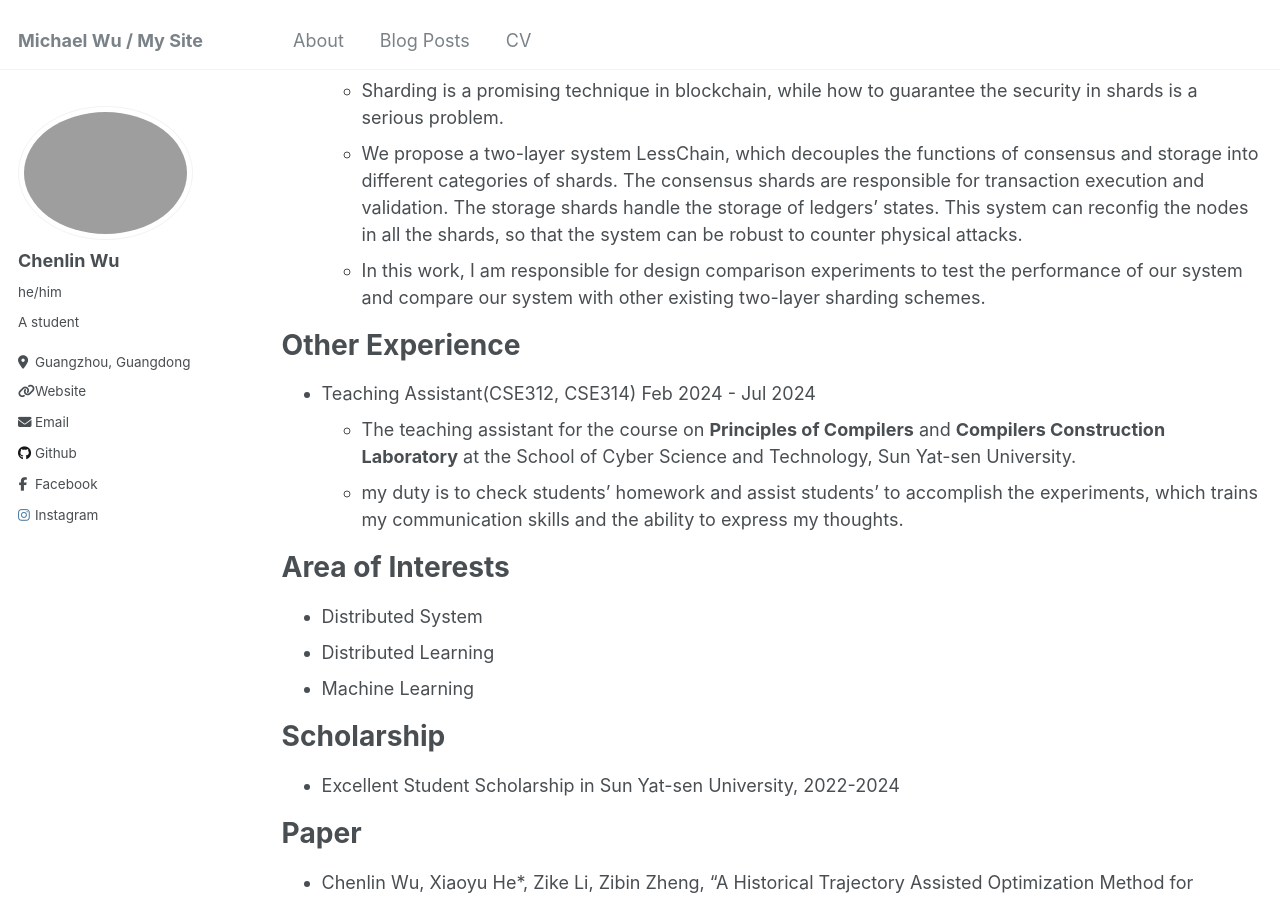
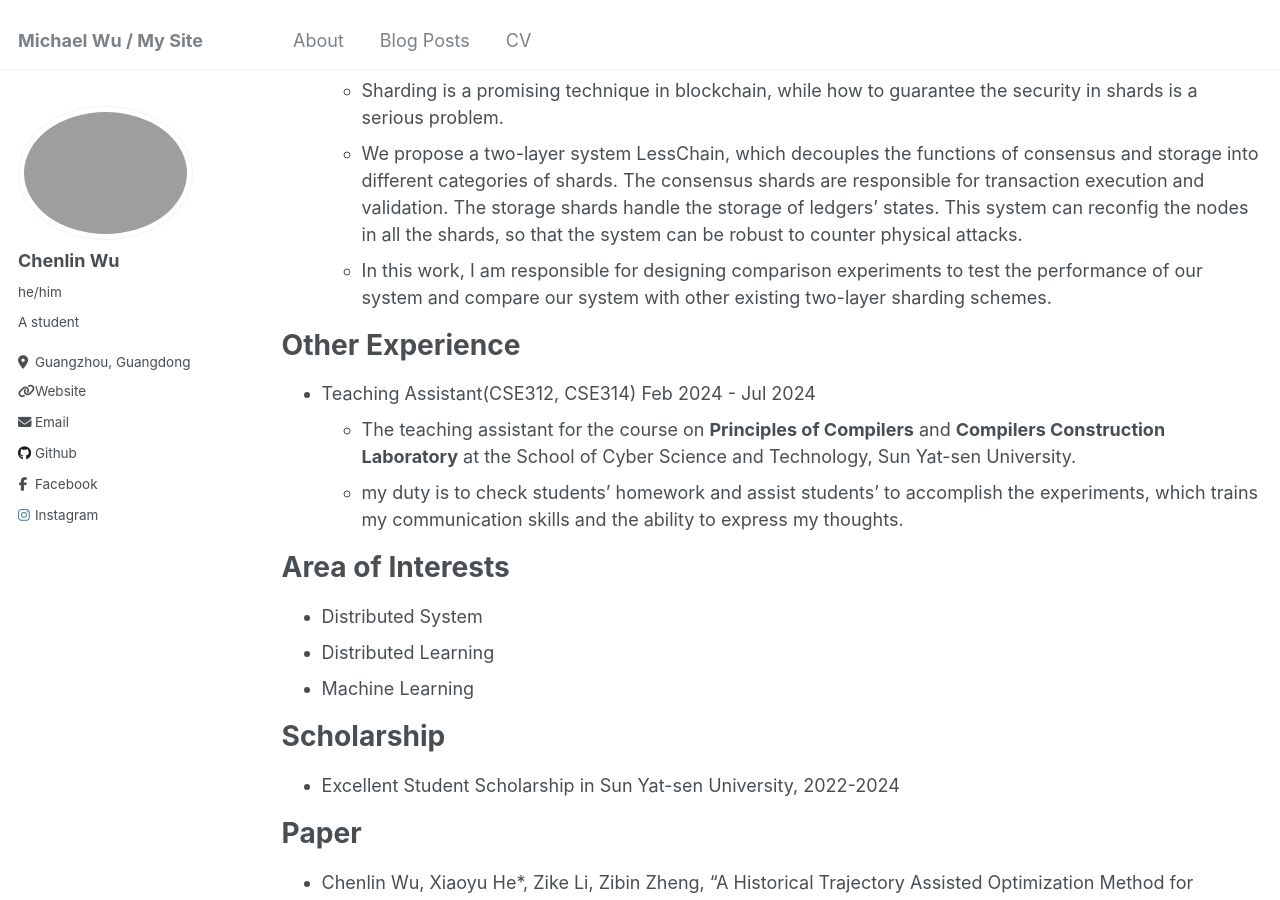
Before and after one commit to Michael112233/Michael112233.github.io, a Jekyll site: the page built from _pages/cv.md, in a window 1280 px wide and 900 px high, scrolled down 1081 px. Built offline with Jekyll 4.4.1, drawn with Linux system fonts in a browser that asks for light colours.

Commit message:
modified:   _pages/cv.md

```diff
--- a/_pages/cv.md
+++ b/_pages/cv.md
@@ -41,7 +41,7 @@ Research Experience
 * **A Blockchain Layer 2 Framework Ensuring Secure Sharding** May 2024 - Aug 2024
   * Sharding is a promising technique in blockchain, while how to guarantee the security in shards is a serious problem.
   * We propose a two-layer system LessChain, which decouples the functions of consensus and storage into different categories of shards. The consensus shards are responsible for transaction execution and validation. The storage shards handle the storage of ledgers' states. This system can reconfig the nodes in all the shards, so that the system can be robust to counter physical attacks.
-  * In this work, I am responsible for design comparison experiments to test the performance of our system and compare our system with other existing two-layer sharding schemes.
+  * In this work, I am responsible for designing comparison experiments to test the performance of our system and compare our system with other existing two-layer sharding schemes.
 
 Other Experience
 ======
```
